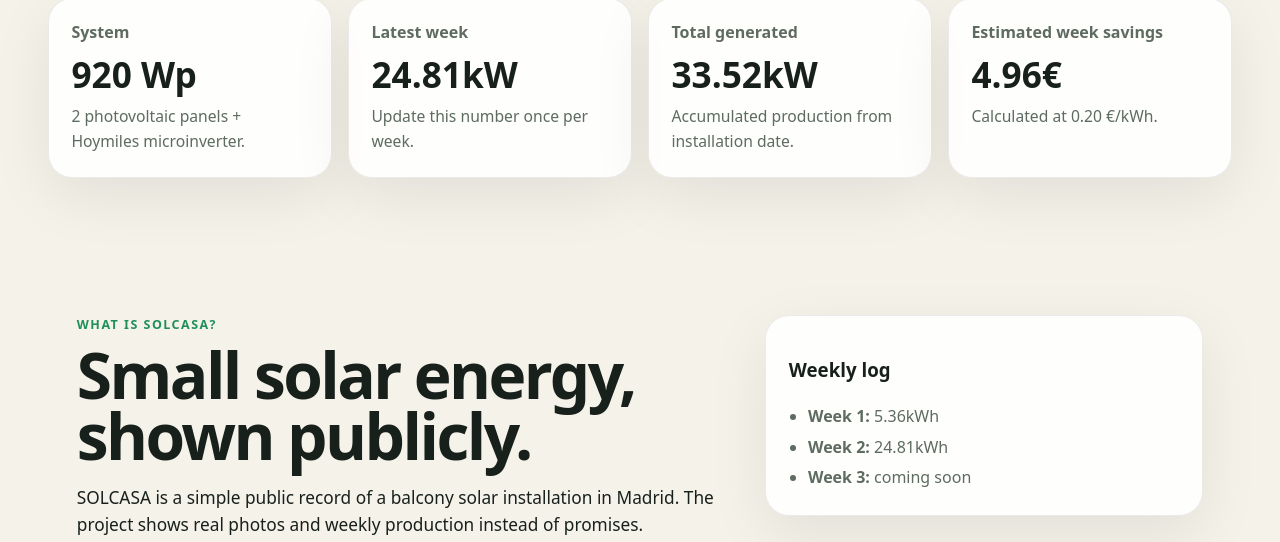
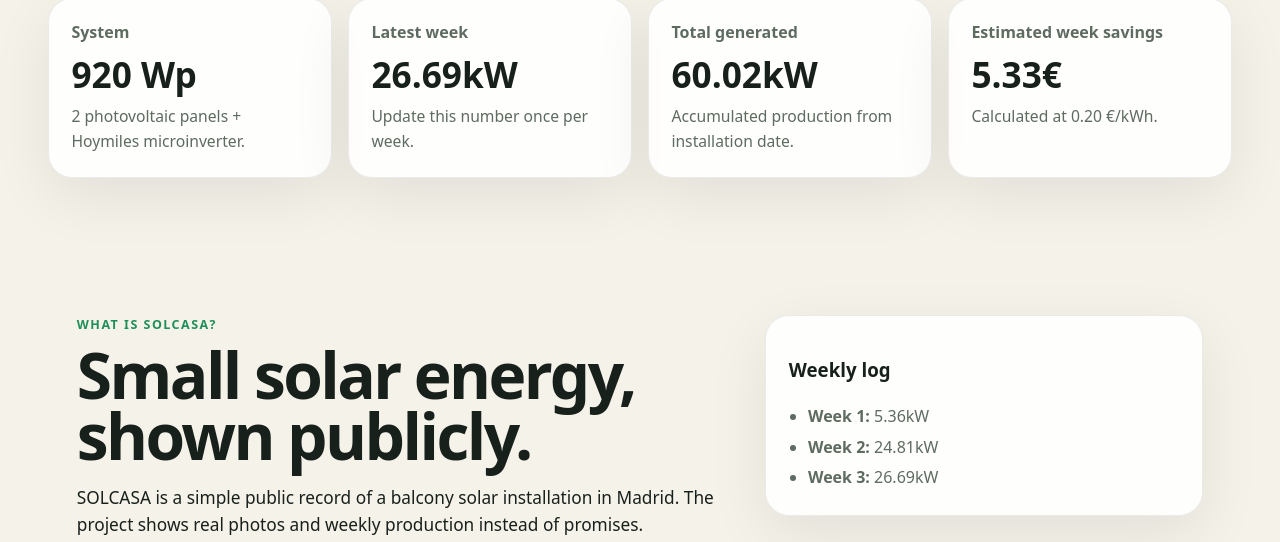
Before and after one commit to lolopetrov/solcasa, a plain HTML site: page index.html in a window 1280 px wide. Shown: the part 738-1280 px from the top of the page. Drawn offline with Linux system fonts and the light colour scheme.

Commit message:
Update index.html

```diff
--- a/index.html
+++ b/index.html
@@ -62,17 +62,17 @@
       </article>
       <article class="card">
         <span>Latest week</span>
-        <strong>24.81kW </strong>
+        <strong>26.69kW </strong>
         <p>Update this number once per week.</p>
       </article>
       <article class="card">
         <span>Total generated</span>
-        <strong>33.52kW</strong>
+        <strong>60.02kW</strong>
         <p>Accumulated production from installation date.</p>
       </article>
       <article class="card">
         <span>Estimated week savings</span>
-        <strong>4.96€</strong>
+        <strong>5.33€</strong>
         <p>Calculated at 0.20 €/kWh.</p>
       </article>
     </section>
@@ -87,9 +87,9 @@
       <div class="note">
         <h3>Weekly log</h3>
         <ul>
-          <li><strong>Week 1:</strong> 5.36kWh</li>
-          <li><strong>Week 2:</strong> 24.81kWh</li>
-          <li><strong>Week 3:</strong> coming soon</li>
+          <li><strong>Week 1:</strong> 5.36kW</li>
+          <li><strong>Week 2:</strong> 24.81kW</li>
+          <li><strong>Week 3:</strong> 26.69kW</li>
         </ul>
       </div>
     </section>
```
